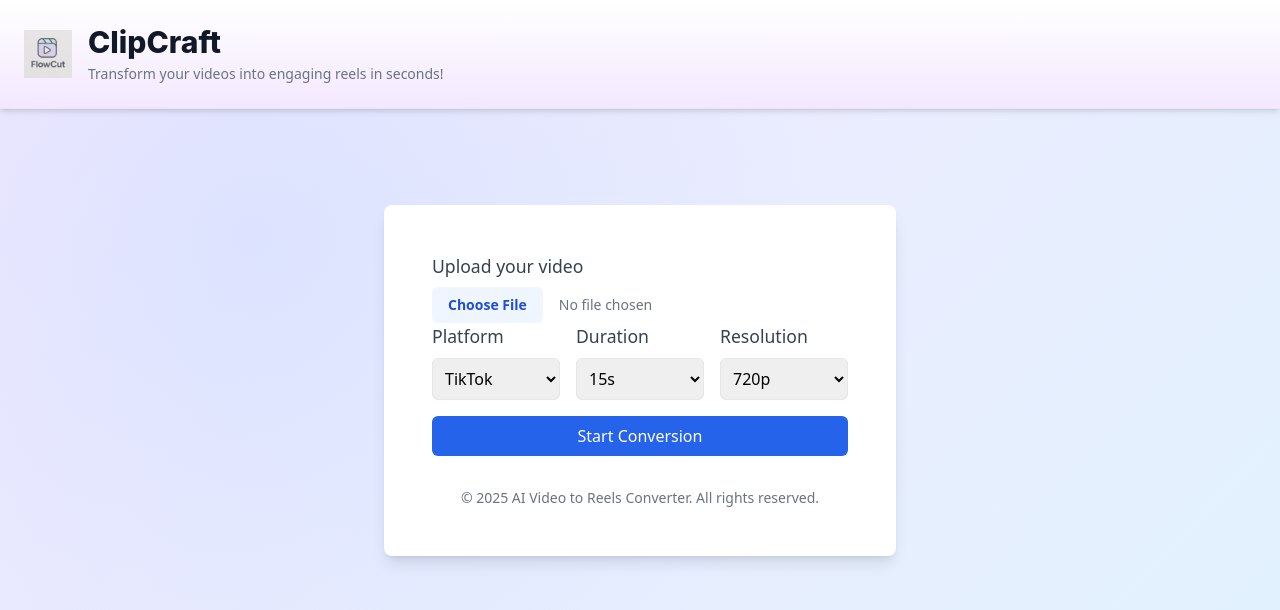
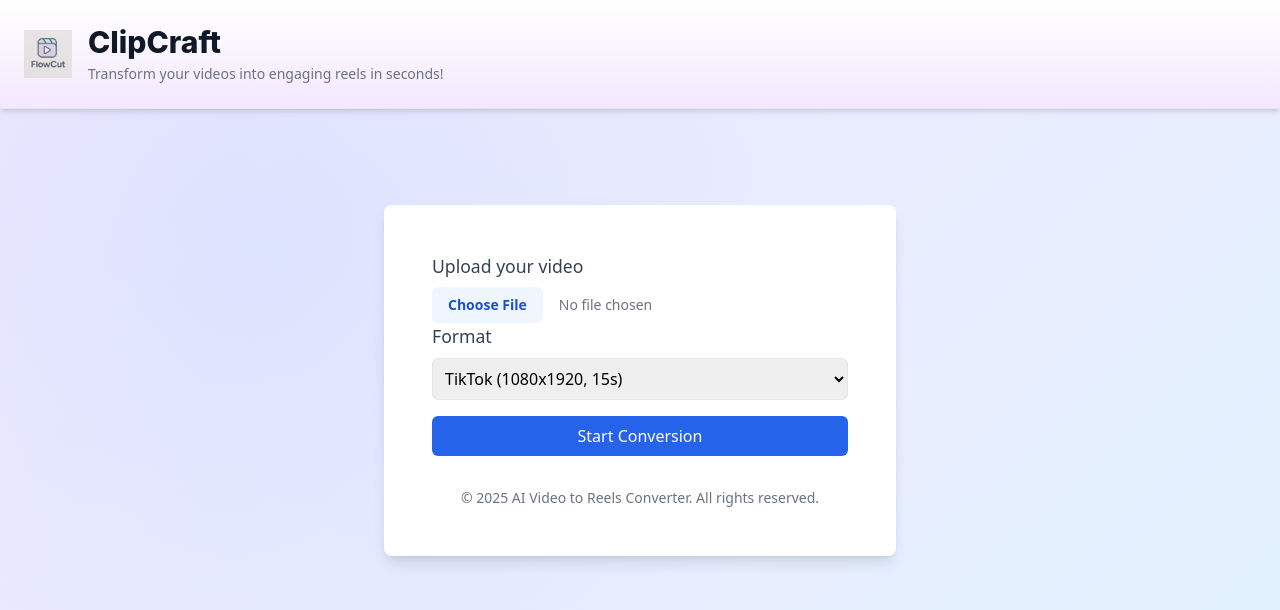
Before and after one commit to Gary-Liang/VideoConverterMVP, a React (Vite) app in the folder frontend/: page / in a window 1280 px wide. Shown: the top 610 px of the page. Built offline with nearby package versions, Linux system fonts and the light colour scheme.

Commit message:
added more options for video preferences

```diff
--- a/frontend/src/App.jsx
+++ b/frontend/src/App.jsx
@@ -11,8 +11,10 @@ function App() {
   const [videoFile, setVideoFile] = useState(null);
   const [preferences, setPreferences] = useState({
     platform: "tiktok",
+    outputWidth: 1080,
+    outputHeight: 1920,
     duration: 15,
-    resolution: 720,
+    isValid: true,
   });
   const [isProcessing, setIsProcessing] = useState(false);
   const [jobId, setJobId] = useState(null);
@@ -38,6 +40,10 @@ function App() {
       setError("File too large. Please upload a video under 500MB.");
       return;
     }
+    if (!preferences.isValid) {
+      setError("Please enter valid custom format settings.");
+      return;
+    }
 
     setResults([]);
     setError(null);
@@ -47,8 +53,9 @@ function App() {
     const formData = new FormData();
     formData.append("video", videoFile);
     formData.append("platform", preferences.platform);
+    formData.append("outputWidth", preferences.outputWidth);
+    formData.append("outputHeight", preferences.outputHeight);
     formData.append("duration", preferences.duration);
-    formData.append("resolution", preferences.resolution);
 
     try {
       const response = await axios.post(
@@ -123,7 +130,6 @@ function App() {
     pollStatus();
   }, [jobId, polling]);
 
-  // Ensure UI updates when polling stops
   useEffect(() => {
     if (!polling && isProcessing) {
       console.log("Polling stopped, clearing isProcessing");
@@ -135,13 +141,13 @@ function App() {
     <div className="min-h-screen flex-col">
       <Header />
       <div className="card max-w-lg mx-auto mt-24 mb-10 p-8 bg-white rounded-lg shadow-lg">
-        <main class="flex-1 p-4">
+        <main className="flex-1 p-4">
           <UploadSection videoFile={videoFile} onFileChange={handleNewUpload} />
           <PreferencesForm preferences={preferences} setPreferences={setPreferences} />
           {error && <p className="mt-2 text-red-600">{error}</p>}
           <button
             className="mt-4 w-full bg-blue-600 text-white py-2 rounded-md hover:bg-blue-700 transition flex items-center justify-center"
-            disabled={!videoFile || isProcessing}
+            disabled={!videoFile || isProcessing || !preferences.isValid}
             onClick={handleStartConversion}
           >
             {isProcessing ? (
--- a/frontend/src/components/PreferencesForm.jsx
+++ b/frontend/src/components/PreferencesForm.jsx
@@ -1,42 +1,139 @@
-import React from "react";
+import React, { useState } from "react";
 
-const PreferencesForm = ({ preferences, setPreferences }) => (
+const PreferencesForm = ({ preferences, setPreferences }) => {
+  const [format, setFormat] = useState(preferences.platform || "tiktok");
+  const [customWidth, setCustomWidth] = useState(1080);
+  const [customHeight, setCustomHeight] = useState(1920);
+  const [customDuration, setCustomDuration] = useState(15);
+  const [isCustomValid, setIsCustomValid] = useState(true);
+
+  const formatOptions = [
+    { value: "tiktok", label: "TikTok (1080x1920, 15s)", outputWidth: 1080, outputHeight: 1920, duration: 15 },
+    { value: "instagram", label: "Instagram Reels (1080x1920, 30s)", outputWidth: 1080, outputHeight: 1920, duration: 30 },
+    { value: "youtube-shorts", label: "YouTube Shorts (1080x1920, 60s)", outputWidth: 1080, outputHeight: 1920, duration: 60 },
+    { value: "youtube-standard", label: "YouTube Standard (1920x1080, 15min)", outputWidth: 1920, outputHeight: 1080, duration: 900 },
+    { value: "square", label: "Square (1080x1080, 30s)", outputWidth: 1080, outputHeight: 1080, duration: 30 },
+    { value: "custom", label: "Custom", outputWidth: null, outputHeight: null, duration: null },
+  ];
+
+  const validateCustomInputs = (width, height, duration) => {
+    const isValid = width > 0 && height > 0 && duration > 0 && Number.isInteger(width) && Number.isInteger(height) && Number.isInteger(duration);
+    setIsCustomValid(isValid);
+    return isValid;
+  };
+
+  const handleFormatChange = (e) => {
+    const selectedFormat = e.target.value;
+    setFormat(selectedFormat);
+
+    const formatData = formatOptions.find((opt) => opt.value === selectedFormat);
+    if (selectedFormat !== "custom") {
+      setPreferences({
+        platform: selectedFormat,
+        outputWidth: formatData.outputWidth,
+        outputHeight: formatData.outputHeight,
+        duration: formatData.duration,
+        isValid: true,
+      });
+    } else {
+      const isValid = validateCustomInputs(customWidth, customHeight, customDuration);
+      setPreferences({
+        platform: "custom",
+        outputWidth: customWidth,
+        outputHeight: customHeight,
+        duration: customDuration,
+        isValid: isValid,
+      });
+    }
+  };
+
+  const handleCustomChange = (field, value) => {
+    const newValue = parseInt(value) || 0;
+    let newWidth = customWidth;
+    let newHeight = customHeight;
+    let newDuration = customDuration;
+
+    if (field === "width") {
+      newWidth = newValue;
+      setCustomWidth(newValue);
+    } else if (field === "height") {
+      newHeight = newValue;
+      setCustomHeight(newValue);
+    } else if (field === "duration") {
+      newDuration = newValue;
+      setCustomDuration(newValue);
+    }
+
+    const isValid = validateCustomInputs(newWidth, newHeight, newDuration);
+    setPreferences({
+      platform: "custom",
+      outputWidth: newWidth,
+      outputHeight: newHeight,
+      duration: newDuration,
+      isValid: isValid,
+    });
+  };
+
+  return (
     <section className="grid grid-cols-3 gap-4">
-    <div>
-      <label className="block text-gray-700 font-medium mb-2">Platform</label>
+      <div className="col-span-3">
+        <label className="block text-gray-700 font-medium mb-2">Format</label>
         <select
-        value={preferences.platform}
-        onChange={e => setPreferences(p => ({ ...p, platform: e.target.value }))}
+          value={format}
+          onChange={handleFormatChange}
           className="p-2 border rounded-md w-full focus:ring-2 focus:ring-blue-500"
         >
-        <option value="tiktok">TikTok</option>
-        <option value="instagram">Instagram Reels</option>
+          {formatOptions.map((option) => (
+            <option key={option.value} value={option.value}>
+              {option.label}
+            </option>
+          ))}
         </select>
       </div>
+
+      {format === "custom" && (
+        <>
           <div>
-      <label className="block text-gray-700 font-medium mb-2">Duration</label>
-      <select
-        value={preferences.duration}
-        onChange={e => setPreferences(p => ({ ...p, duration: Number(e.target.value) }))}
-        className="p-2 border rounded-md w-full focus:ring-2 focus:ring-blue-500"
-      >
-        <option value={15}>15s</option>
-        <option value={30}>30s</option>
-        <option value={60}>60s</option>
-      </select>
+            <label className="block text-gray-700 font-medium mb-2">Output Width</label>
+            <input
+              type="number"
+              value={customWidth}
+              onChange={(e) => handleCustomChange("width", e.target.value)}
+              placeholder="Width (e.g., 1920)"
+              className={`p-2 border rounded-md w-full ${!isCustomValid ? "border-red-500" : "border-gray-300"}`}
+              min="1"
+            />
           </div>
           <div>
-      <label className="block text-gray-700 font-medium mb-2">Resolution</label>
-      <select
-        value={preferences.resolution}
-        onChange={e => setPreferences(p => ({ ...p, resolution: Number(e.target.value) }))}
-        className="p-2 border rounded-md w-full focus:ring-2 focus:ring-blue-500"
-      >
-        <option value={720}>720p</option>
-        <option value={1080}>1080p</option>
-      </select>
+            <label className="block text-gray-700 font-medium mb-2">Output Height</label>
+            <input
+              type="number"
+              value={customHeight}
+              onChange={(e) => handleCustomChange("height", e.target.value)}
+              placeholder="Height (e.g., 1080)"
+              className={`p-2 border rounded-md w-full ${!isCustomValid ? "border-red-500" : "border-gray-300"}`}
+              min="1"
+            />
           </div>
+          <div>
+            <label className="block text-gray-700 font-medium mb-2">Duration (seconds)</label>
+            <input
+              type="number"
+              value={customDuration}
+              onChange={(e) => handleCustomChange("duration", e.target.value)}
+              placeholder="Duration in seconds"
+              className={`p-2 border rounded-md w-full ${!isCustomValid ? "border-red-500" : "border-gray-300"}`}
+              min="1"
+            />
+            <p className="text-sm text-gray-500 mt-1">Example: For 16:9, use Width: 1920, Height: 1080</p>
+            {!isCustomValid && (
+              <p className="text-red-500 text-sm mt-1">Please enter positive integers.</p>
+            )}
+          </div>
+        </>
+      )}
     </section>
   );
+};
 
 export default PreferencesForm;
```
Also changed, not shown: 1 other file (tests, documents, lock files or other folders). Lines whose indentation alone changed are shown as unchanged.
